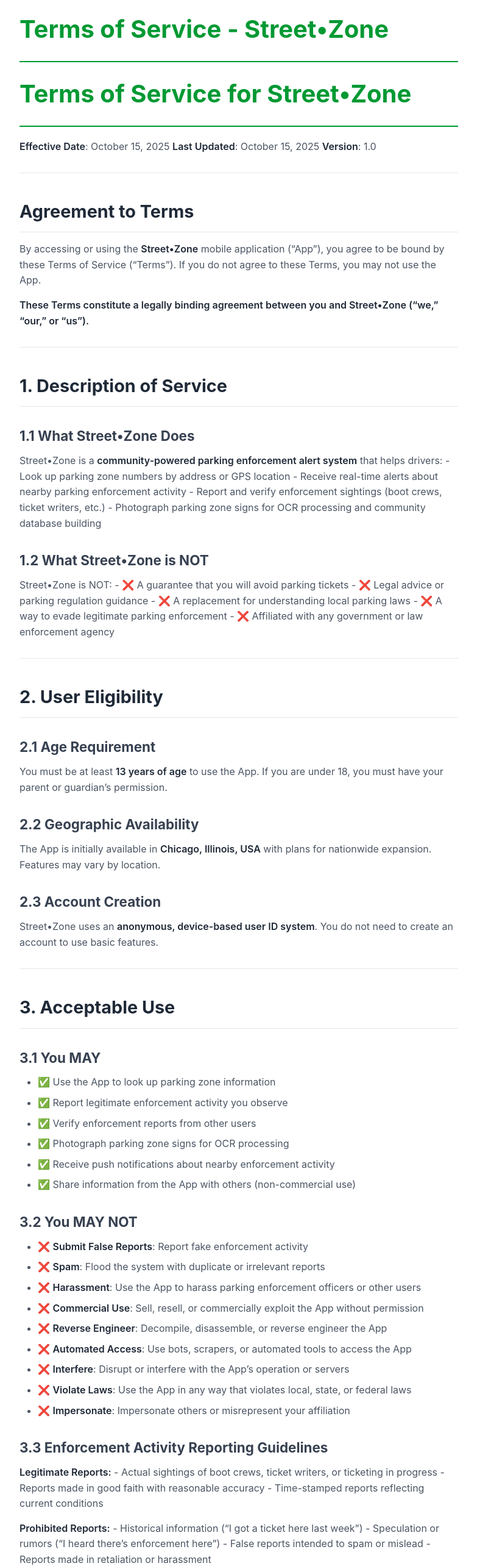
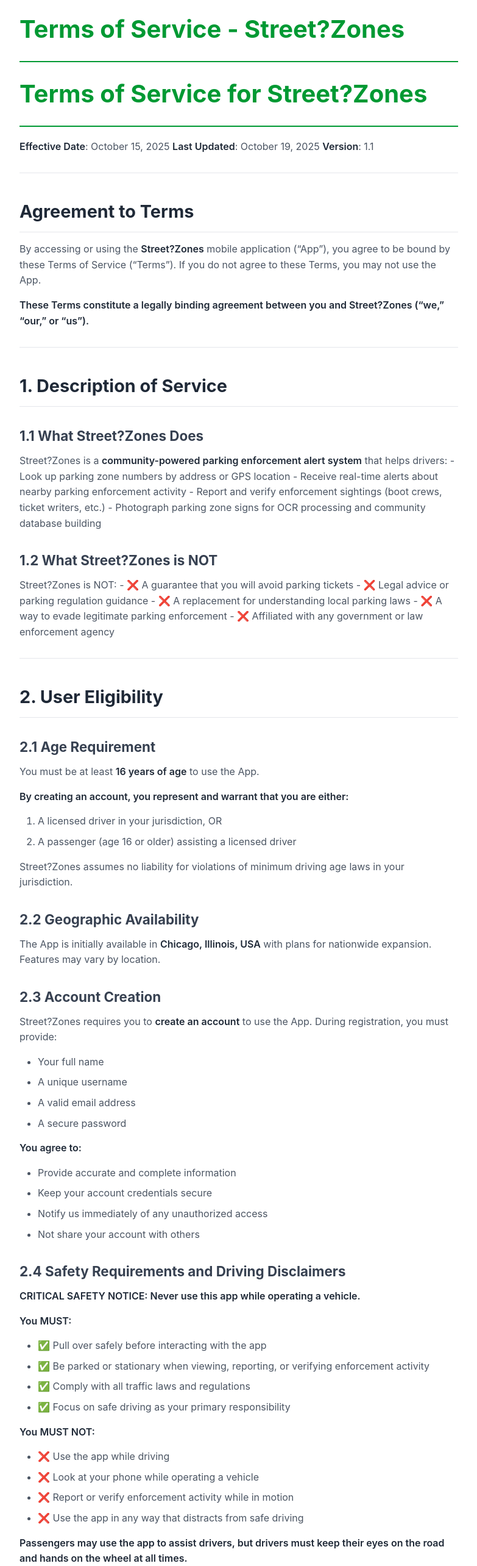
Before and after one commit to Bill-A/streetzones-legal, a plain HTML site: page terms-of-service.html in a window 1280 px wide. Shown: the part 100-2668 px from the top of the page at 61% size, without its empty margins (248-1031 px from the left). Drawn offline with Linux system fonts and the light colour scheme.

Commit message:
Update legal docs v2.1/1.1: Age 16+ with driving disclaimers
Privacy Policy v2.1:
- Update age restriction from 13+ to 16+
- Add intended users section (licensed drivers + passengers 16+)
- Add critical safety disclaimer (never use while driving)
- Add legal representation requirements
- Update version and changelog

Terms of Service v1.1:
- Update age requirement from 13+ to 16+
- Change account creation from anonymous to required (name, username, email, password)
- Add section 2.4: Safety Requirements and Driving Disclaimers
- Add comprehensive distracted driving warnings
- Update acknowledgment section with 16+ and driving safety requirements
- Update version and changelog

Both documents now protect against distracted driving liability while allowing legitimate passenger use.

```diff
--- a/terms-of-service.html
+++ b/terms-of-service.html
@@ -4,7 +4,7 @@
   <meta charset="utf-8" />
   <meta name="generator" content="pandoc" />
   <meta name="viewport" content="width=device-width, initial-scale=1.0, user-scalable=yes" />
-  <title>Terms of Service - Street•Zone</title>
+  <title>Terms of Service - Street?Zones</title>
   <style>
     /* Default styles provided by pandoc.
     ** See https://pandoc.org/MANUAL.html#variables-for-html for config info.
@@ -31,31 +31,31 @@
 <div class="container">
 <a href="index.html" class="back-link">← Back to Legal Documentation</a>
 <header id="title-block-header">
-<h1 class="title">Terms of Service - Street•Zone</h1>
+<h1 class="title">Terms of Service - Street?Zones</h1>
 </header>
 <h1 id="terms-of-service-for-streetzone">Terms of Service for
-Street•Zone</h1>
+Street?Zones</h1>
 <p><strong>Effective Date</strong>: October 15, 2025 <strong>Last
-Updated</strong>: October 15, 2025 <strong>Version</strong>: 1.0</p>
+Updated</strong>: October 19, 2025 <strong>Version</strong>: 1.1</p>
 <hr />
 <h2 id="agreement-to-terms">Agreement to Terms</h2>
-<p>By accessing or using the <strong>Street•Zone</strong> mobile
+<p>By accessing or using the <strong>Street?Zones</strong> mobile
 application (“App”), you agree to be bound by these Terms of Service
 (“Terms”). If you do not agree to these Terms, you may not use the
 App.</p>
 <p><strong>These Terms constitute a legally binding agreement between
-you and Street•Zone (“we,” “our,” or “us”).</strong></p>
+you and Street?Zones (“we,” “our,” or “us”).</strong></p>
 <hr />
 <h2 id="description-of-service">1. Description of Service</h2>
-<h3 id="what-streetzone-does">1.1 What Street•Zone Does</h3>
-<p>Street•Zone is a <strong>community-powered parking enforcement alert
+<h3 id="what-streetzone-does">1.1 What Street?Zones Does</h3>
+<p>Street?Zones is a <strong>community-powered parking enforcement alert
 system</strong> that helps drivers: - Look up parking zone numbers by
 address or GPS location - Receive real-time alerts about nearby parking
 enforcement activity - Report and verify enforcement sightings (boot
 crews, ticket writers, etc.) - Photograph parking zone signs for OCR
 processing and community database building</p>
-<h3 id="what-streetzone-is-not">1.2 What Street•Zone is NOT</h3>
-<p>Street•Zone is NOT: - ❌ A guarantee that you will avoid parking
+<h3 id="what-streetzone-is-not">1.2 What Street?Zones is NOT</h3>
+<p>Street?Zones is NOT: - ❌ A guarantee that you will avoid parking
 tickets - ❌ Legal advice or parking regulation guidance - ❌ A
 replacement for understanding local parking laws - ❌ A way to evade
 legitimate parking enforcement - ❌ Affiliated with any government or
@@ -63,26 +63,60 @@ law enforcement agency</p>
 <hr />
 <h2 id="user-eligibility">2. User Eligibility</h2>
 <h3 id="age-requirement">2.1 Age Requirement</h3>
-<p>You must be at least <strong>13 years of age</strong> to use the App.
-If you are under 18, you must have your parent or guardian’s
-permission.</p>
+<p>You must be at least <strong>16 years of age</strong> to use the App.</p>
+<p><strong>By creating an account, you represent and warrant that you are either:</strong></p>
+<ol>
+<li>A licensed driver in your jurisdiction, OR</li>
+<li>A passenger (age 16 or older) assisting a licensed driver</li>
+</ol>
+<p>Street?Zones assumes no liability for violations of minimum driving age laws in your jurisdiction.</p>
 <h3 id="geographic-availability">2.2 Geographic Availability</h3>
 <p>The App is initially available in <strong>Chicago, Illinois,
 USA</strong> with plans for nationwide expansion. Features may vary by
 location.</p>
 <h3 id="account-creation">2.3 Account Creation</h3>
-<p>Street•Zone uses an <strong>anonymous, device-based user ID
-system</strong>. You do not need to create an account to use basic
-features.</p>
+<p>Street?Zones requires you to <strong>create an account</strong> to use the App. During registration, you must provide:</p>
+<ul>
+<li>Your full name</li>
+<li>A unique username</li>
+<li>A valid email address</li>
+<li>A secure password</li>
+</ul>
+<p><strong>You agree to:</strong></p>
+<ul>
+<li>Provide accurate and complete information</li>
+<li>Keep your account credentials secure</li>
+<li>Notify us immediately of any unauthorized access</li>
+<li>Not share your account with others</li>
+</ul>
+<h3 id="safety-requirements">2.4 Safety Requirements and Driving Disclaimers</h3>
+<p><strong>CRITICAL SAFETY NOTICE: Never use this app while operating a vehicle.</strong></p>
+<p><strong>You MUST:</strong></p>
+<ul>
+<li>✅ Pull over safely before interacting with the app</li>
+<li>✅ Be parked or stationary when viewing, reporting, or verifying enforcement activity</li>
+<li>✅ Comply with all traffic laws and regulations</li>
+<li>✅ Focus on safe driving as your primary responsibility</li>
+</ul>
+<p><strong>You MUST NOT:</strong></p>
+<ul>
+<li>❌ Use the app while driving</li>
+<li>❌ Look at your phone while operating a vehicle</li>
+<li>❌ Report or verify enforcement activity while in motion</li>
+<li>❌ Use the app in any way that distracts from safe driving</li>
+</ul>
+<p><strong>Passengers may use the app to assist drivers, but drivers must keep their eyes on the road and hands on the wheel at all times.</strong></p>
+<p><strong>Street?Zones is for parking enforcement awareness, not real-time navigation while driving.</strong></p>
+<p><strong>BY USING THIS APP, YOU ACKNOWLEDGE THAT STREET?ZONES IS NOT LIABLE FOR ANY ACCIDENTS, INJURIES, VIOLATIONS, OR DAMAGES RESULTING FROM DISTRACTED DRIVING.</strong></p>
 <hr />
 <h2 id="acceptable-use">3. Acceptable Use</h2>
 <h3 id="you-may">3.1 You MAY</h3>
 <ul>
-<li>✅ Use the App to look up parking zone information</li>
 <li>✅ Report legitimate enforcement activity you observe</li>
 <li>✅ Verify enforcement reports from other users</li>
 <li>✅ Photograph parking zone signs for OCR processing</li>
 <li>✅ Receive push notifications about nearby enforcement activity</li>
+<li>✅ Use the App to look up parking zone information</li>
 <li>✅ Share information from the App with others (non-commercial
 use)</li>
 </ul>
@@ -121,13 +155,13 @@ made in retaliation or harassment</p>
 <h2 id="intellectual-property-rights">4. Intellectual Property
 Rights</h2>
 <h3 id="our-property">4.1 Our Property</h3>
-<p><strong>Street•Zone owns or licenses all rights to:</strong> - The
-App’s source code, design, and functionality - The “Street•Zone” name,
+<p><strong>Street?Zones owns or licenses all rights to:</strong> - The
+App’s source code, design, and functionality - The “Street?Zones” name,
 logo, and branding - The user interface and visual elements - The
 database structure and algorithms - Documentation and marketing
 materials</p>
 <h3 id="your-content">4.2 Your Content</h3>
-<p><strong>When you submit content to Street•Zone (photos, reports,
+<p><strong>When you submit content to Street?Zones (photos, reports,
 verifications), you:</strong> - Retain ownership of your original
 content - Grant us a <strong>worldwide, non-exclusive, royalty-free,
 perpetual license</strong> to: - Use, reproduce, modify, and display
@@ -164,12 +198,12 @@ extraction - Temporary photo storage (7 days) for quality control</p>
 <hr />
 <h2 id="push-notifications">6. Push Notifications</h2>
 <h3 id="notification-types">6.1 Notification Types</h3>
-<p><strong>Street•Zone may send you:</strong> - <strong>Enforcement
+<p><strong>Street?Zones may send you:</strong> - <strong>Enforcement
 Alerts</strong>: Real-time alerts about nearby parking enforcement -
 <strong>Geofence Warnings</strong>: Alerts when entering
 high-enforcement areas - <strong>System Notifications</strong>: App
 updates, maintenance notices, security alerts</p>
-<p><strong>Street•Zone will NOT send you:</strong> - ❌ Marketing or
+<p><strong>Street?Zones will NOT send you:</strong> - ❌ Marketing or
 promotional messages (unless you opt-in) - ❌ Third-party advertisements
 - ❌ Spam or unsolicited content</p>
 <h3 id="notification-controls">6.2 Notification Controls</h3>
@@ -201,11 +235,11 @@ Tickets</h3>
 while using the App - Fines, penalties, or vehicle impoundment - Missed
 alerts or inaccurate reports - Reliance on zone lookup information - Any
 damages arising from your use of the App</p>
-<p><strong>YOU AGREE TO INDEMNIFY AND HOLD HARMLESS Street•Zone, its
+<p><strong>YOU AGREE TO INDEMNIFY AND HOLD HARMLESS Street?Zones, its
 officers, directors, employees, and agents from any claims arising from
 your use of the App.</strong></p>
 <h3 id="limitation-of-liability">7.4 Limitation of Liability</h3>
-<p>TO THE MAXIMUM EXTENT PERMITTED BY LAW, Street•Zone SHALL NOT BE
+<p>TO THE MAXIMUM EXTENT PERMITTED BY LAW, Street?Zones SHALL NOT BE
 LIABLE FOR: - Indirect, incidental, special, consequential, or punitive
 damages - Loss of profits, revenue, data, or goodwill - Service
 interruptions or data loss - Third-party claims or actions</p>
@@ -298,7 +332,7 @@ acceptance of the updated Terms.</strong></p>
 <h2 id="general-provisions">13. General Provisions</h2>
 <h3 id="entire-agreement">13.1 Entire Agreement</h3>
 <p>These Terms, together with our Privacy Policy, constitute the entire
-agreement between you and Street•Zone regarding use of the App.</p>
+agreement between you and Street?Zones regarding use of the App.</p>
 <h3 id="severability">13.2 Severability</h3>
 <p>If any provision of these Terms is found to be invalid or
 unenforceable, the remaining provisions will remain in full force and
@@ -327,16 +361,21 @@ Version</strong>: 1.0.0 (Build 39)</p>
 <strong>For DMCA takedown notices</strong>: dmca@streetzone.app</p>
 <hr />
 <h2 id="acknowledgment">15. Acknowledgment</h2>
-<p>BY USING THE APP, YOU ACKNOWLEDGE THAT: - You have read and
-understood these Terms - You agree to be bound by these Terms - You are
-at least 13 years old (or have parental consent if under 18) - You will
-comply with all applicable laws and regulations - You understand that
-Street•Zone is not a substitute for legal advice or parking regulation
-compliance</p>
-<p><strong>This document was last reviewed and approved on October 15,
+<p>BY USING THE APP, YOU ACKNOWLEDGE THAT:</p>
+<ul>
+<li>You have read and understood these Terms</li>
+<li>You agree to be bound by these Terms</li>
+<li><strong>You are at least 16 years old</strong></li>
+<li><strong>You are either a licensed driver OR a passenger (age 16+) assisting a driver</strong></li>
+<li><strong>You will NEVER use the app while driving</strong></li>
+<li>You will comply with all applicable laws and regulations</li>
+<li>You understand that Street?Zones is not a substitute for legal advice or parking regulation compliance</li>
+</ul>
+<p><strong>This document was last reviewed and approved on October 19,
 2025.</strong></p>
+<p><strong>Version 1.1 Changes</strong>: Updated age restriction from 13+ to 16+. Added account creation requirements (name, username, email, password). Added comprehensive safety disclaimers and distracted driving warnings.</p>
 <hr />
-<p><strong>Thank you for using Street•Zone! Drive safe, park smart, and
+<p><strong>Thank you for using Street?Zones! Drive safe, park smart, and
 help your community avoid parking tickets.</strong></p>
 </div>
 </body>
```
Also changed, not shown: privacy-policy.html (+26 -8 lines).
